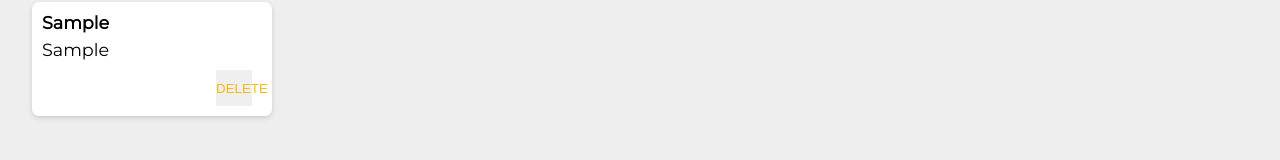
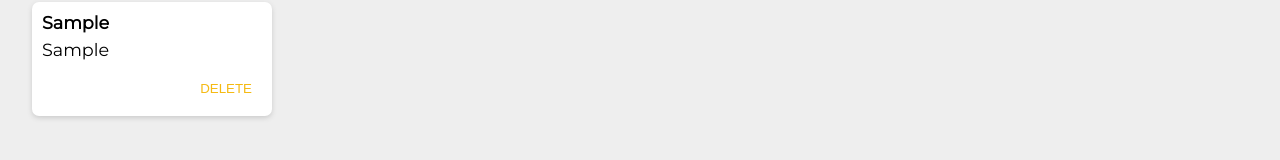
Before and after one commit to rajneesh069/google-keep-clone, a React (Create React App) app: page / in a window 1280 px wide. Both pictures are taken after typing "Sample", "Sample" into the empty fields and a click on the button "Add". Shown: the part 279-439 px from the top of the page. Built offline with nearby package versions, Linux system fonts and the light colour scheme; a web font is replaced by a local one.

Commit message:
Modify CSS to make the DELETE appear properly.

```diff
--- a/public/styles.css
+++ b/public/styles.css
@@ -3,9 +3,11 @@
   margin: 0;
   box-sizing: border-box;
 }
+
 html {
   font-family: "Montserrat", sans-serif;
 }
+
 body {
   background: #eee;
   padding: 0 16px;
@@ -35,6 +37,7 @@ footer {
 footer p {
   color: #ccc;
 }
+
 .note {
   background: #fff;
   border-radius: 7px;
@@ -44,10 +47,12 @@ footer p {
   margin: 16px;
   float: left;
 }
+
 .note h1 {
   font-size: 1.1em;
   margin-bottom: 6px;
 }
+
 .note p {
   font-size: 1.1em;
   margin-bottom: 10px;
@@ -61,10 +66,11 @@ footer p {
   margin-right: 10px;
   color: #f5ba13;
   border: none;
-  width: 36px;
+  width: auto;
   height: 36px;
   cursor: pointer;
   outline: none;
+  background: #fff;
 }
 
 form {
@@ -76,6 +82,7 @@ form {
   border-radius: 7px;
   box-shadow: 0 1px 5px rgb(138, 137, 137);
 }
+
 form input,
 form textarea {
   width: 100%;
@@ -86,6 +93,7 @@ form textarea {
   font-family: inherit;
   resize: none;
 }
+
 form button {
   position: absolute;
   right: 18px;
```
Also changed, not shown: 7 other files (tests, documents, lock files or other folders).
